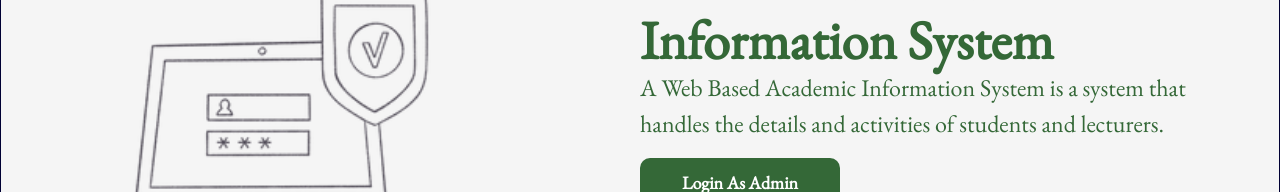
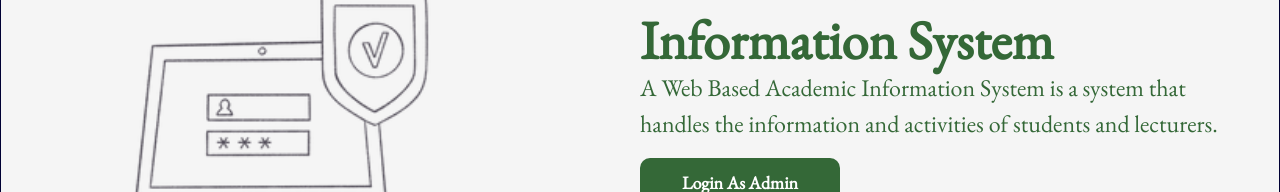
Before and after one commit to Vubere/webais, a React (Vite) app in the folder fe/: page / in a window 1280 px wide. Shown: the part 195-387 px from the top of the page. Built offline with nearby package versions, Linux system fonts and the light colour scheme; no server answers; the HTML template or start-up script is replaced by a standard one.

Commit message:
text change

```diff
--- a/fe/src/pages/LandingPage.tsx
+++ b/fe/src/pages/LandingPage.tsx
@@ -54,7 +54,7 @@ export default function LandingPage() {
             <h2 className="text-[#346837] font-[700] text-[42px] text-center stbt:text-left leading-[45px] btbt:text-[54px] btbt:leading-[60px] font-bold flex items-center w-full">
               Web Based Academic Information System
             </h2>
-            <p className="text-[24px] pt-4 p-3 stbt:p-0 stbt:text-left text-center">A Web Based Academic Information System is a system that handles the details and activities of students and lecturers.</p>
+            <p className="text-[24px] pt-4 p-3 stbt:p-0 stbt:text-left text-center">A Web Based Academic Information System is a system that handles the information and activities of students and lecturers.</p>
             {
               userType == '' ? (
                 <div className="flex flex-col gap-[10px] pt-4 items-center stbt:items-start w-full">
```
